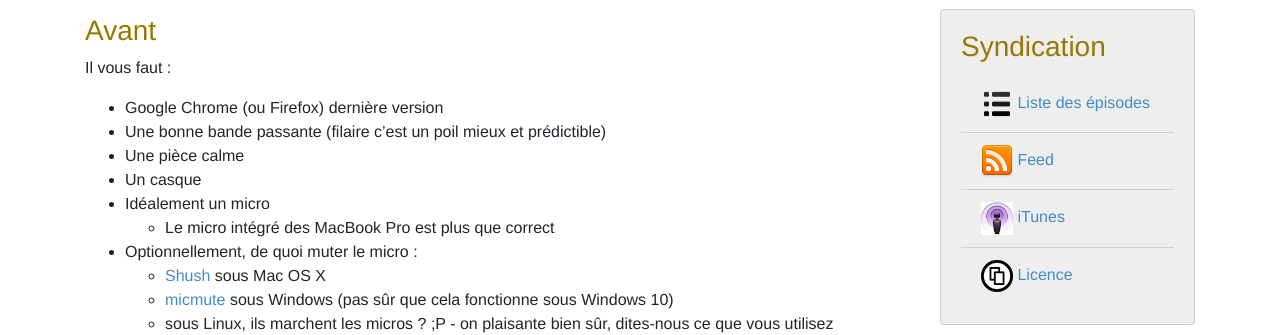
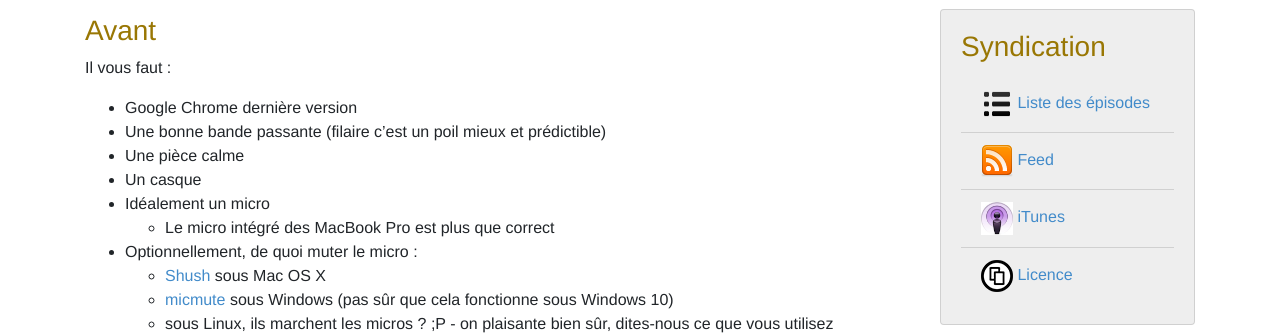
Before and after one commit to lescastcodeurs/lescastcodeurs.com, a Jekyll site: the page built from enregistrer.md, in a window 1280 px wide and 900 px high. Shown: the part 239-574 px from the top of the window. Built offline with Jekyll 4.4.1, drawn with Linux system fonts in a browser that asks for light colours; nearby versions of some CDN libraries; comment, search, counter and statistics services are not loaded.

Commit message:
Remove Firefox support from Zencastr

```diff
--- a/enregistrer.md
+++ b/enregistrer.md
@@ -11,7 +11,7 @@ Cette page décrit comment participer à un enregistrement des cast codeurs.
 
 Il vous faut :
 
-* Google Chrome (ou Firefox) dernière version
+* Google Chrome dernière version
 * Une bonne bande passante (filaire c'est un poil mieux et prédictible)
 * Une pièce calme
 * Un casque
```
